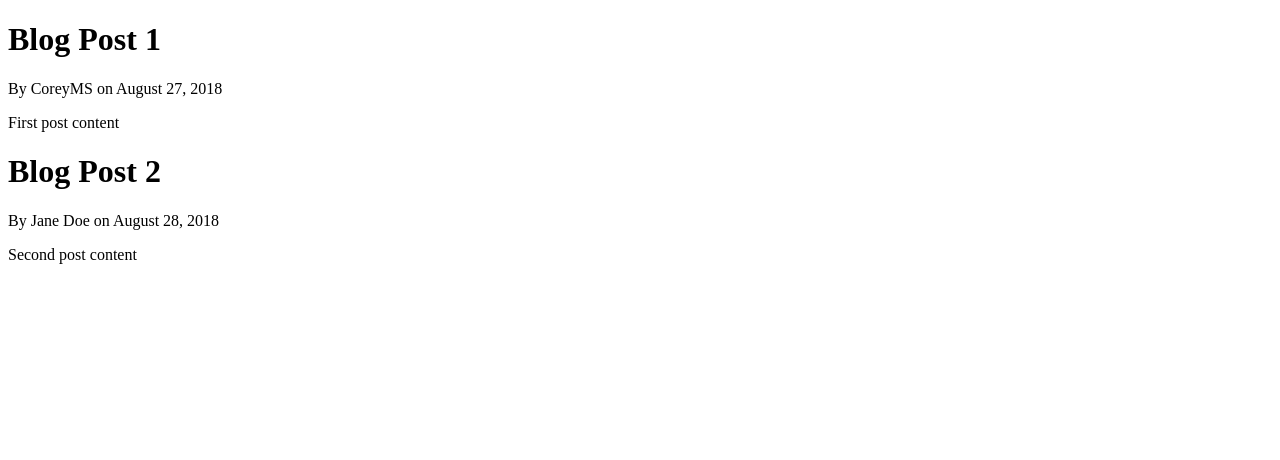
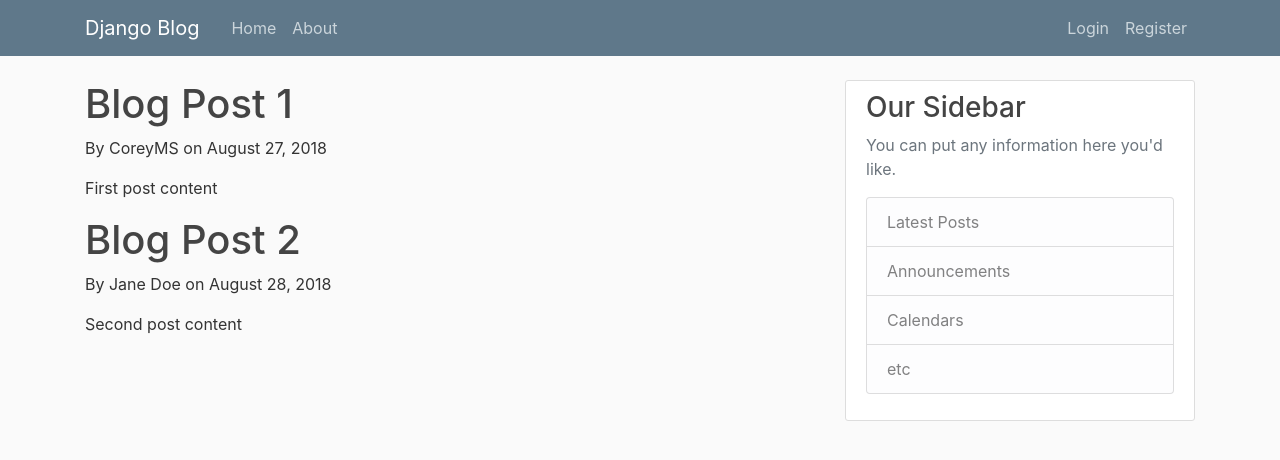
Before and after one commit to gaylonalfano/DjangoWebApp, a Django app: page / in a window 1280 px wide. Shown: the top 460 px of the page. Run offline with Django 3.2, Linux system fonts and the light colour scheme; some libraries are stand-ins or nearby versions.

Commit message:
Added static CSS main.css file to base.html template. Now have a navigation and sidebar.

```diff
--- /dev/null
+++ b/blog/static/blog/main.css
@@ -0,0 +1,84 @@
+body {
+    background: #fafafa;
+    color: #333333;
+    margin-top: 5rem;
+  }
+
+  h1, h2, h3, h4, h5, h6 {
+    color: #444444;
+  }
+
+  ul {
+    margin: 0;
+  }
+
+  .bg-steel {
+    background-color: #5f788a;
+  }
+
+  .site-header .navbar-nav .nav-link {
+    color: #cbd5db;
+  }
+
+  .site-header .navbar-nav .nav-link:hover {
+    color: #ffffff;
+  }
+
+  .site-header .navbar-nav .nav-link.active {
+    font-weight: 500;
+  }
+
+  .content-section {
+    background: #ffffff;
+    padding: 10px 20px;
+    border: 1px solid #dddddd;
+    border-radius: 3px;
+    margin-bottom: 20px;
+  }
+
+  .article-title {
+    color: #444444;
+  }
+
+  a.article-title:hover {
+    color: #428bca;
+    text-decoration: none;
+  }
+
+  .article-content {
+    white-space: pre-line;
+  }
+
+  .article-img {
+    height: 65px;
+    width: 65px;
+    margin-right: 16px;
+  }
+
+  .article-metadata {
+    padding-bottom: 1px;
+    margin-bottom: 4px;
+    border-bottom: 1px solid #e3e3e3
+  }
+
+  .article-metadata a:hover {
+    color: #333;
+    text-decoration: none;
+  }
+
+  .article-svg {
+    width: 25px;
+    height: 25px;
+    vertical-align: middle;
+  }
+
+  .account-img {
+    height: 125px;
+    width: 125px;
+    margin-right: 20px;
+    margin-bottom: 16px;
+  }
+
+  .account-heading {
+    font-size: 2.5rem;
+  }
--- a/blog/templates/blog/base.html
+++ b/blog/templates/blog/base.html
@@ -1,12 +1,33 @@
 <!--Want to include all the repeated code/sections between home and about templates, so we
     create a block in body section that child templates can override. So, basically the home
     and about templates will inherit from base.html, but they’ll be able to replace/override
-    the content section with the stuff that is unique to each page.-->
+    the content section with the stuff that is unique to each page.
 
+    To add boostrap, we simply copy/paste the head portion and the JS scripts into the body
+    and we're good to go! Now we're able to bootstrap-specific CSS classes.
 
+    To add static files (non-bootstrap classes, etc.), you need to create another directory
+    within your app (blog) called "static" and then in that folder, create another "blog" folder
+    just like we did for templates. Afterwards, you create a new main.css file. Then to add
+    include/load these static files into your base template, you need to add a block to the top
+    of your base template file (this file). This allows us to load the CSS file from our static
+    directory. Next, you add the specific file with a <link> with href to that file location.
+
+-->
+
+{% load static %}
 <!DOCTYPE html>
 <html>
 <head>
+    <!-- Required meta tags -->
+    <meta charset="utf-8">
+    <meta name="viewport" content="width=device-width, initial-scale=1, shrink-to-fit=no">
+
+    <!-- Bootstrap CSS -->
+    <link rel="stylesheet" href="https://maxcdn.bootstrapcdn.com/bootstrap/4.0.0/css/bootstrap.min.css" integrity="sha384-Gn5384xqQ1aoWXA+058RXPxPg6fy4IWvTNh0E263XmFcJlSAwiGgFAW/dAiS6JXm" crossorigin="anonymous">
+
+    <link rel="stylesheet" type="text/css"  href="{% static 'blog/main.css' %}">
+
     {% if title %}
         <title>Django Blog - {{ title }}</title>
     {% else %}
@@ -14,6 +35,53 @@
     {% endif %}
 </head>
 <body>
-    {% block content %}{% endblock %}
+    <header class="site-header">
+        <nav class="navbar navbar-expand-md navbar-dark bg-steel fixed-top">
+            <div class="container">
+            <a class="navbar-brand mr-4" href="/">Django Blog</a>
+            <button class="navbar-toggler" type="button" data-toggle="collapse" data-target="#navbarToggle" aria-controls="navbarToggle" aria-expanded="false" aria-label="Toggle navigation">
+            <span class="navbar-toggler-icon"></span>
+            </button>
+            <div class="collapse navbar-collapse" id="navbarToggle">
+                <div class="navbar-nav mr-auto">
+                <a class="nav-item nav-link" href="/">Home</a>
+                <a class="nav-item nav-link" href="/about">About</a>
+                </div>
+                <!-- Navbar Right Side -->
+                <div class="navbar-nav">
+                <a class="nav-item nav-link" href="#">Login</a>
+                <a class="nav-item nav-link" href="#">Register</a>
+                </div>
+            </div>
+            </div>
+        </nav>
+    </header>
+    <main role="main" class="container">
+        <div class="row">
+            <div class="col-md-8">
+            {% block content %}{% endblock %}
+            </div>
+            <div class="col-md-4">
+            <div class="content-section">
+                <h3>Our Sidebar</h3>
+                <p class='text-muted'>You can put any information here you'd like.
+                <ul class="list-group">
+                    <li class="list-group-item list-group-item-light">Latest Posts</li>
+                    <li class="list-group-item list-group-item-light">Announcements</li>
+                    <li class="list-group-item list-group-item-light">Calendars</li>
+                    <li class="list-group-item list-group-item-light">etc</li>
+                </ul>
+                </p>
+            </div>
+            </div>
+        </div>
+    </main>
+
+
+    <!-- Optional JavaScript -->
+    <!-- jQuery first, then Popper.js, then Bootstrap JS -->
+    <script src="https://code.jquery.com/jquery-3.2.1.slim.min.js" integrity="sha384-KJ3o2DKtIkvYIK3UENzmM7KCkRr/rE9/Qpg6aAZGJwFDMVNA/GpGFF93hXpG5KkN" crossorigin="anonymous"></script>
+    <script src="https://cdnjs.cloudflare.com/ajax/libs/popper.js/1.12.9/umd/popper.min.js" integrity="sha384-ApNbgh9B+Y1QKtv3Rn7W3mgPxhU9K/ScQsAP7hUibX39j7fakFPskvXusvfa0b4Q" crossorigin="anonymous"></script>
+    <script src="https://maxcdn.bootstrapcdn.com/bootstrap/4.0.0/js/bootstrap.min.js" integrity="sha384-JZR6Spejh4U02d8jOt6vLEHfe/JQGiRRSQQxSfFWpi1MquVdAyjUar5+76PVCmYl" crossorigin="anonymous"></script>
 </body>
 </html>
```
